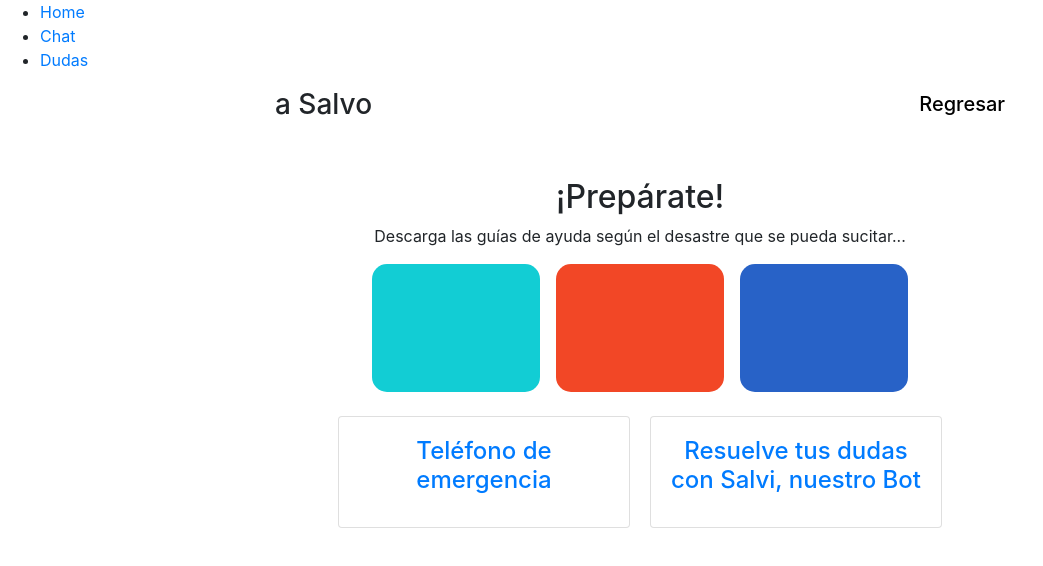
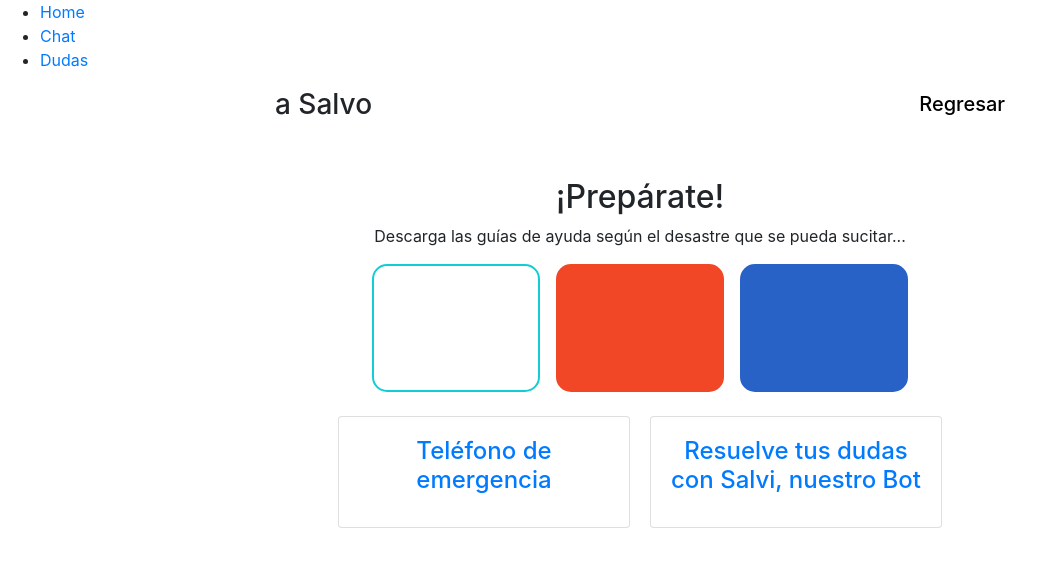
Before and after one commit to marcosmap1998/Platform, a Nuxt app: page /preparate in a window 1280 px wide. In both pictures the pointer is over the button 456 px from the left and 327 px from the top of the page. Shown: the top 566 px of the page, without its empty margins (0-1043 px from the left). Built offline with nearby package versions, Linux system fonts and the light colour scheme.

Commit message:
Add files via upload

```diff
--- a/pages/preparate.vue
+++ b/pages/preparate.vue
@@ -17,9 +17,15 @@
             sucitar...
           </p>
           <div class="d-flex flex-row justify-content-center">
-            <button class="btn mx-2 guia1"></button>
-            <button class="btn mx-2 guia2"></button>
-            <button class="btn mx-2 guia3"></button>
+            <button class="btn mx-2 guia1">
+              <i class="far fa-book-medical"></i>
+            </button>
+            <button class="btn mx-2 guia2">
+              <i class="far fa-book-medical"></i>
+            </button>
+            <button class="btn mx-2 guia3">
+              <i class="far fa-book-medical"></i>
+            </button>
           </div>
           <div class="justify-content-center mt-4">
             <b-card-group
@@ -79,17 +85,36 @@ export default {
   width: 23%;
   height: 10vw;
   border-radius: 15px;
+  font-size: 5em;
 }
 
 .guia1 {
   background: #12cdd4;
 }
 
+.guia1:hover {
+  border-width: 2px;
+  background: #fff;
+  border-color: #12cdd4;
+}
+
 .guia2 {
   background: #f24726;
+}
+
+.guia2:hover {
+  border-width: 2px;
+  background: #fff;
+  border-color: #f24726;
 }
 
 .guia3 {
   background: #2862c7;
 }
+
+.guia3:hover {
+  border-width: 2px;
+  border-color: #2862c7;
+  background: #fff;
+}
 </style>
```
